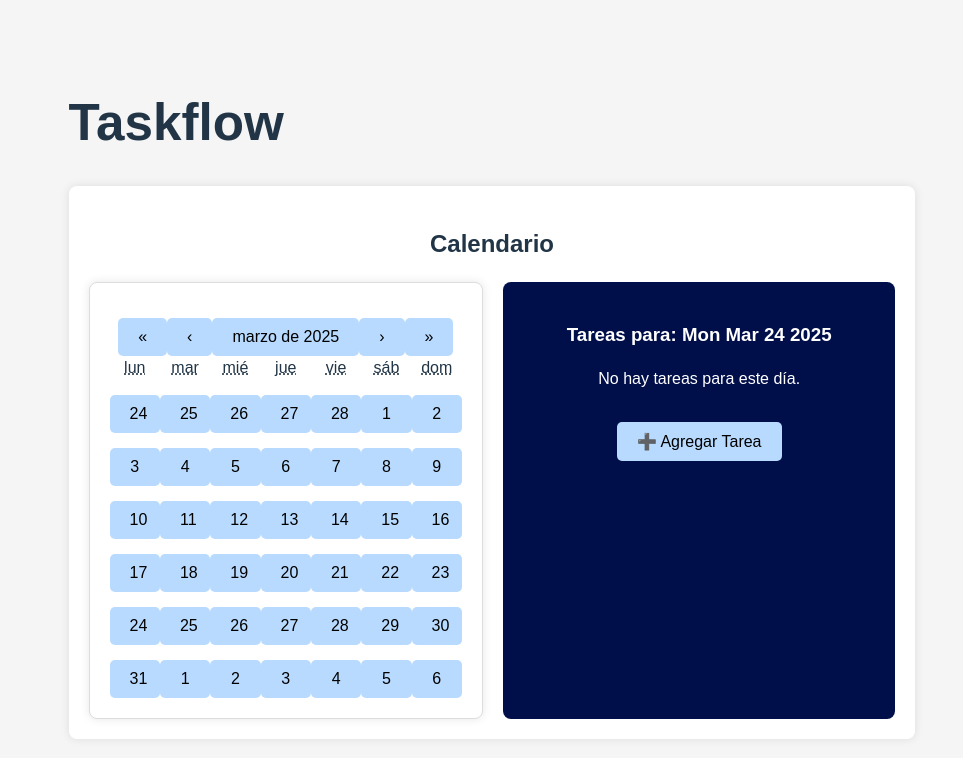
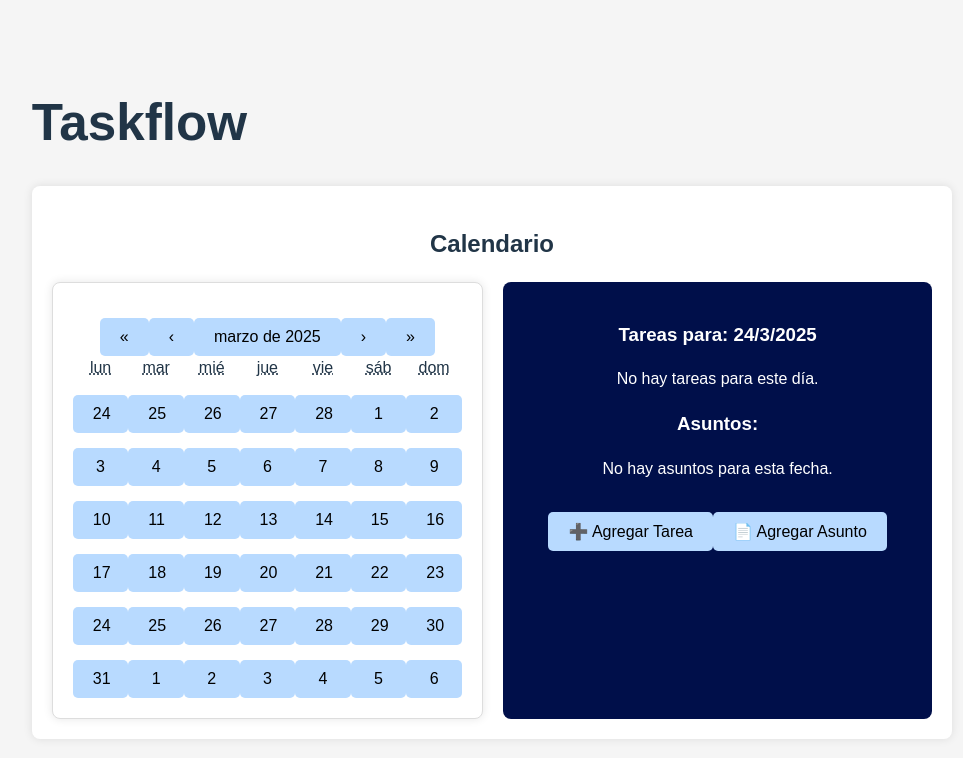
Before and after one commit to Z4ik0/Taskflow, a React (Vite) app: page / in a window 1280 px wide. Shown: the top 758 px of the page, without its empty margins (168-1131 px from the left). Built offline with nearby package versions, Linux system fonts and the light colour scheme.

Commit message:
Se agrego la funcionalidad de agregar Asunto en el calendario

```diff
--- a/package.json
+++ b/package.json
@@ -10,6 +10,7 @@
     "preview": "vite preview"
   },
   "dependencies": {
+    "nodemon": "^3.1.9",
     "react": "^19.0.0",
     "react-calendar": "^5.1.0",
     "react-dom": "^19.0.0"
--- a/src/calendar.css
+++ b/src/calendar.css
@@ -47,25 +47,26 @@ body {
   padding: 20px;
   background-color: #000f4a;
   border-radius: 8px;
-    box-shadow: 0 0 10px rgb(255, 255, 255);
+  box-shadow: 0 0 8px rgba(255, 255, 255, 0.5);
   color: white;
 }
 
 button {
-    background-color: #c1dfff;
-    color: rgb(0, 0, 0);
+  background-color: #b8daff;
+  color: black;
   border: none;
   border-radius: 5px;
   cursor: pointer;
-    padding: 10px 10px;
+  padding: 10px 20px;
   font-size: 16px;
   margin-top: 15px;
+  transition: background-color 0.3s ease-in-out;
 }
 
 button:hover {
-    background-color: #0026ff;
+  background-color: #0004ff;
+  color: white;
 }
-
 
 .react-calendar__tile.has-task {
   background-color: #00ff00;
@@ -77,26 +78,19 @@ body {
   background-color: #00ff00;
 }
 
-  button {
-  background-color: #b8daff;
-  color: rgb(0, 0, 0);
-  border: none;
-  border-radius: 5px;
-  cursor: pointer;
-  padding: 10px 20px;
-  font-size: 16px;
-  margin-top: 15px;
-}
-
-  button:hover {
-  background-color: #0004ff;
+ul {
+  padding: 0;
+  list-style-type: none;
 }
 
 ul li {
   display: flex;
   justify-content: space-between;
   align-items: center;
-  margin: 5px 0;
+  margin: 8px 0;
+  padding: 10px;
+  background-color: rgba(255, 255, 255, 0.1);
+  border-radius: 5px;
 }
 
 ul li button {
@@ -107,6 +101,7 @@ body {
   border-radius: 5px;
   cursor: pointer;
   padding: 5px 10px;
+  transition: background-color 0.3s ease-in-out;
 }
 
 ul li button:hover {
--- a/src/calendar.jsx
+++ b/src/calendar.jsx
@@ -1,48 +1,89 @@
-import React, { useState } from "react";
+import React, { useEffect, useState } from "react";
 import Calendar from "react-calendar";
 import "./calendar.css";
 
 function TaskCalendar() {
   const [date, setDate] = useState(new Date());
   const [tasks, setTasks] = useState({});
+  const [asunts, setAsunts] = useState({});
+
+  useEffect(() => {
+    const storedTasks = JSON.parse(localStorage.getItem("tasks")) || {};
+    const storedAsunts = JSON.parse(localStorage.getItem("asunts")) || {};
+    setTasks(storedTasks);
+    setAsunts(storedAsunts);
+  }, []);
+
+  useEffect(() => {
+    localStorage.setItem("tasks", JSON.stringify(tasks));
+  }, [tasks]);
+
+  useEffect(() => {
+    localStorage.setItem("asunts", JSON.stringify(asunts));
+  }, [asunts]);
 
   const handleDateChange = (selectedDate) => {
     setDate(selectedDate);
   };
 
-  // Agregar una tarea
   const addTask = () => {
     const taskText = prompt("Escribe tu tarea:");
     if (taskText) {
-      setTasks((prevTasks) => ({
+      setTasks((prevTasks) => {
+        const newTasks = {
           ...prevTasks,
-        [date.toDateString()]: [
-          ...(prevTasks[date.toDateString()] || []),
-          taskText,
-        ],
-      }));
+          [date.toDateString()]: [...(prevTasks[date.toDateString()] || []), taskText],
+        };
+        localStorage.setItem("tasks", JSON.stringify(newTasks));
+        return newTasks;
+      });
     }
   };
 
-  // Eliminar una tarea
+  const addAsunt = () => {
+    const asuntText = prompt("Escribe el Asunto:");
+    if (asuntText) {
+      setAsunts((prevAsunts) => {
+        const newAsunts = {
+          ...prevAsunts,
+          [date.toDateString()]: [...(prevAsunts[date.toDateString()] || []), asuntText],
+        };
+        localStorage.setItem("asunts", JSON.stringify(newAsunts));
+        return newAsunts;
+      });
+    }
+  };
+
   const removeTask = (taskToRemove) => {
     setTasks((prevTasks) => {
-      const updatedTasks = prevTasks[date.toDateString()].filter(
-        (task) => task !== taskToRemove
-      );
-      return {
-        ...prevTasks,
-        [date.toDateString()]: updatedTasks,
-      };
+      const updatedTasks = prevTasks[date.toDateString()].filter((task) => task !== taskToRemove);
+      const newTasks = { ...prevTasks };
+      if (updatedTasks.length === 0) {
+        delete newTasks[date.toDateString()];
+      } else {
+        newTasks[date.toDateString()] = updatedTasks;
+      }
+      localStorage.setItem("tasks", JSON.stringify(newTasks));
+      return newTasks;
     });
   };
 
+  const removeAsunt = (asuntToRemove) => {
+    setAsunts((prevAsunts) => {
+      const updatedAsunts = prevAsunts[date.toDateString()].filter((asunt) => asunt !== asuntToRemove);
+      const newAsunts = { ...prevAsunts };
+      if (updatedAsunts.length === 0) {
+        delete newAsunts[date.toDateString()];
+      } else {
+        newAsunts[date.toDateString()] = updatedAsunts;
+      }
+      localStorage.setItem("asunts", JSON.stringify(newAsunts));
+      return newAsunts;
+    });
+  };
 
-  const tileClassName = ({ date, view }) => {
-    if (tasks[date.toDateString()]) {
-      return 'has-task';
-    }
-    return '';
+  const tileClassName = ({ date }) => {
+    return tasks[date.toDateString()] ? "has-task" : "";
   };
 
   return (
@@ -50,6 +91,7 @@ function TaskCalendar() {
       <h2>Calendario</h2>
 
       <div className="calendar-and-tasks">
+
         <div className="calendar">
           <Calendar
             onChange={handleDateChange}
@@ -59,39 +101,43 @@ function TaskCalendar() {
           />
         </div>
 
+
         <div className="tasks">
-          <h3>Tareas para: {date.toDateString()}</h3>
+          <h3>Tareas para: {date.toLocaleDateString("es-ES", )}</h3>
+
           <div>
-            {tasks[date.toDateString()] && tasks[date.toDateString()].length > 0 ? (
-              <>
-                <h4>Lista de Tareas:</h4>
+            {tasks[date.toDateString()]?.length ? (
               <ul>
-                  {tasks[date.toDateString()]?.map((task, index) => (
+                {tasks[date.toDateString()].map((task, index) => (
                   <li key={index}>
                     {task}
-                      <button
-                        onClick={() => removeTask(task)}
-                        style={{
-                          marginLeft: "10px",
-                          backgroundColor: "red",
-                          color: "white",
-                          border: "none",
-                          borderRadius: "5px",
-                          cursor: "pointer",
-                          padding: "5px 10px",
-                        }}
-                      >
-                        Eliminar
-                      </button>
+                    <button className="delete-btn" onClick={() => removeTask(task)}>Eliminar</button>
                   </li>
                 ))}
               </ul>
-              </>
             ) : (
               <p>No hay tareas para este día.</p>
             )}
           </div>
-          <button onClick={addTask}>➕ Agregar Tarea</button>
+
+          <h3>Asuntos:</h3>
+          <div>
+            {asunts[date.toDateString()]?.length ? (
+              <ul>
+                {asunts[date.toDateString()].map((asunt, index) => (
+                  <li key={index}>
+                    {asunt}
+                    <button className="delete-btn" onClick={() => removeAsunt(asunt)}>Eliminar</button>
+                  </li>
+                ))}
+              </ul>
+            ) : (
+              <p>No hay asuntos para esta fecha.</p>
+            )}
+          </div>
+
+          <button className="add-btn" onClick={addTask}>➕ Agregar Tarea</button>
+          <button className="add-btn" onClick={addAsunt}>📄 Agregar Asunto</button>
         </div>
       </div>
     </div>
```
Also changed, not shown: 1 other file (tests, documents, lock files or other folders). Lines whose indentation alone changed are shown as unchanged.
